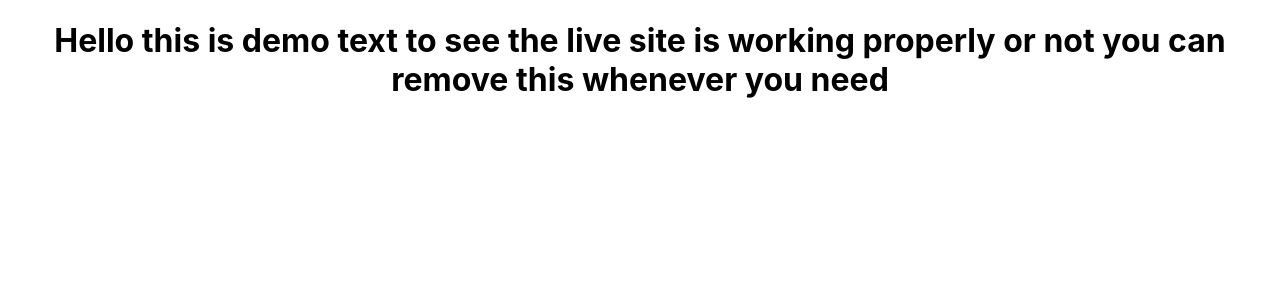
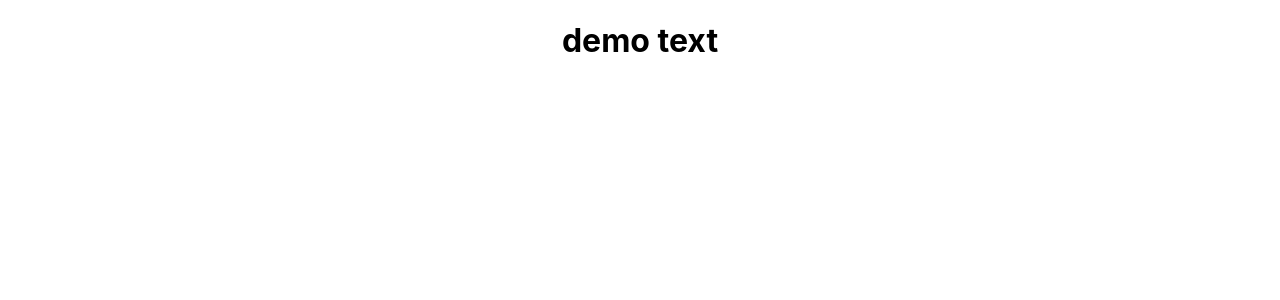
Before and after one commit to rajvi1156/RecipeMaster, a React (Create React App) app: page / in a window 1280 px wide. Shown: the top 300 px of the page. Built offline with nearby package versions, Linux system fonts and the light colour scheme.

Commit message:
some change

```diff
--- a/src/App.js
+++ b/src/App.js
@@ -5,7 +5,7 @@ function App() {
   return (
     <div className="App">
       <h1>
-        Hello this is  demo text to see the live site is working properly or not you can remove this whenever you need
+        demo text
     </h1>
     </div>
   );
```
